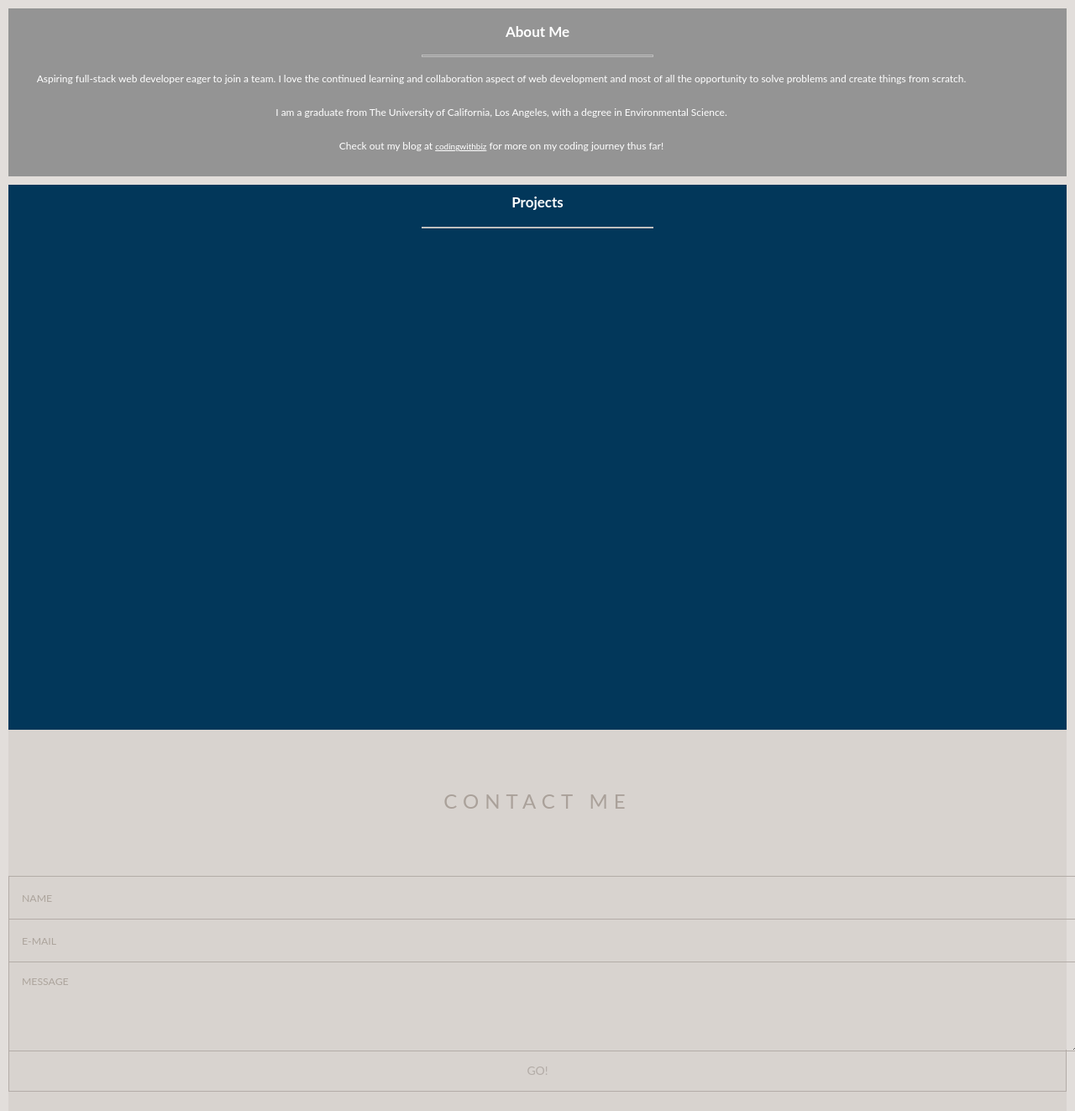
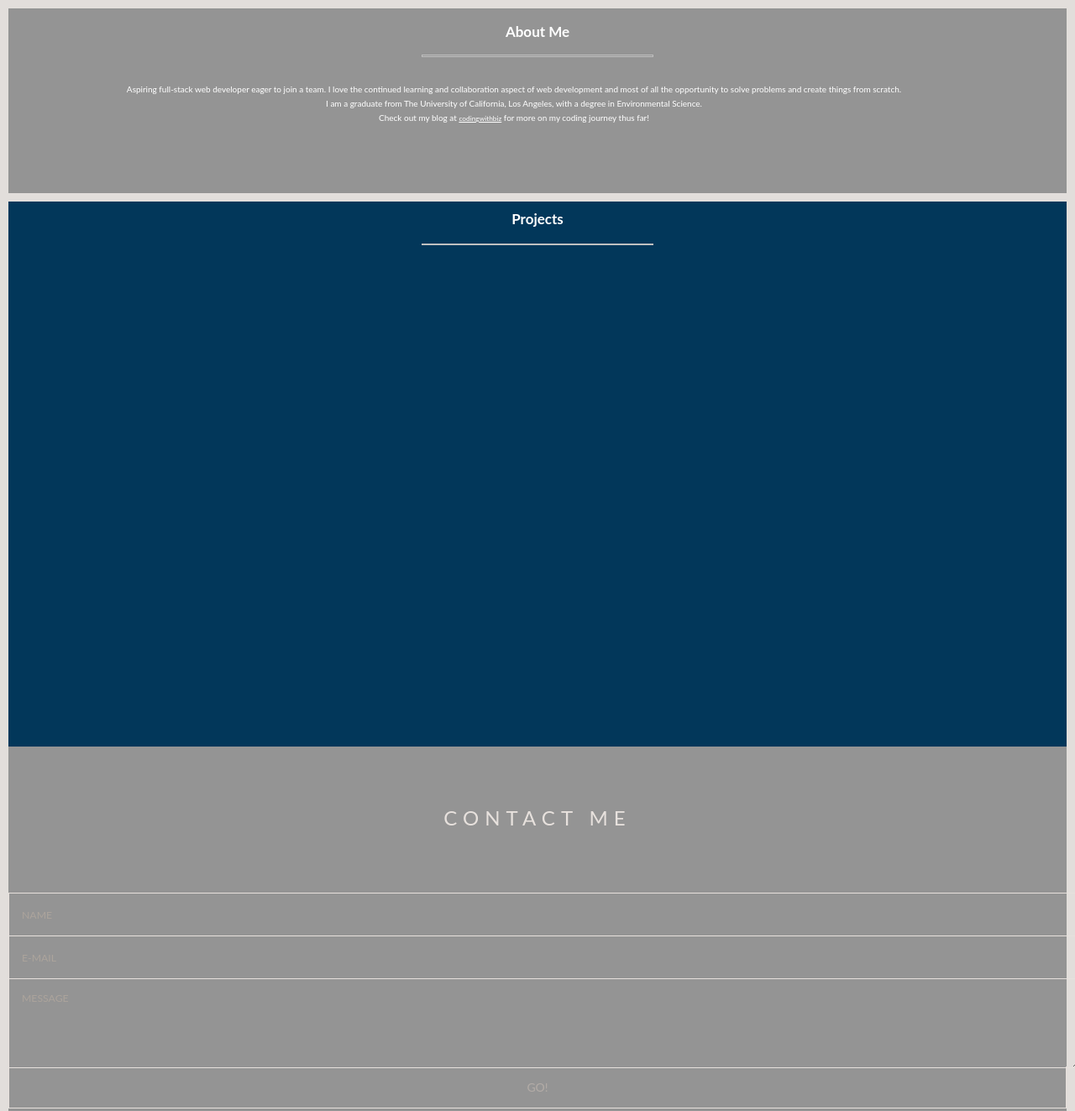
Before and after one commit to bzerehaimanot8/portfolio-1-project1, a plain HTML site: page index.html in a window 1280 px wide. Shown: the part 500-1823 px from the top of the page at 84% size. Drawn offline with nearby package versions, Linux system fonts and the light colour scheme; no server answers.

Commit message:
made some organizational improvements to the content in my about me section.

```diff
--- a/style1.css
+++ b/style1.css
@@ -124,11 +124,12 @@ h3 {
 }
 
 .innerbox p {
+  text-indent: 50px;;
   color: white;
-  font-size: 12px;
+  font-size: 10px;
   width: 90%;
   margin: 5px 10px 0px 10px;
-  padding: 10px;
+  /* padding: 10px; */
   text-align: center;
 }
 
@@ -176,7 +177,7 @@ img {
 } */
 
 .container3 {
-  height: 200px;
+  height: 220px;
   margin-top: 10px;
   margin-bottom: 10px;
   display: flex;
@@ -189,7 +190,7 @@ img {
   background-color: rgb(148, 148, 148);
   border-radius: 0px;
   /* width: 300px; */
-  height: 200px;
+  height: 220px;
   width: 100%;
 
 }
@@ -376,6 +377,7 @@ main {
   display: flex;
   justify-content: center;
   align-items: center;
+background-color: rgb(148, 148, 148);
 }
 
 button {
@@ -523,10 +525,10 @@ textarea:hover::focus:-ms-placeholder {
 
 .contact-form {
 
-  background: #d8d3cf;
+  background: rgb(148, 148, 148);
 
 
-  color: #aaa19a;
+  color: #e7e1dd;
   /* background-color: #cbc6c1; */
 
 
@@ -576,9 +578,9 @@ input {
 
   background: transparent;
   outline: none;
-  color: #726659;
+  color: #e7e1dd;
 
-  border: solid 1px #b3aca7;
+  border: solid 1px #e7e1dd;
   border-bottom: none;
 
   transition: all 0.3s ease-in-out;
@@ -607,7 +609,7 @@ textarea {
   font-family: 'Lato', sans-serif;
   font-size: 0.875em;
 
-  border: solid 1px #b3aca7;
+  border: solid 1px #e7e1dd;
 
   transition: all 0.3s ease-in-out;
   -webkit-transition: all 0.3s ease-in-out;
@@ -635,7 +637,7 @@ textarea:hover {
   outline: none;
   cursor: pointer;
 
-  border: solid 1px #b3aca7;
+  border: solid 1px #e7e1dd;
   border-top: none;
 }
 
```
Also changed, not shown: index.html (+3 -2 lines).
